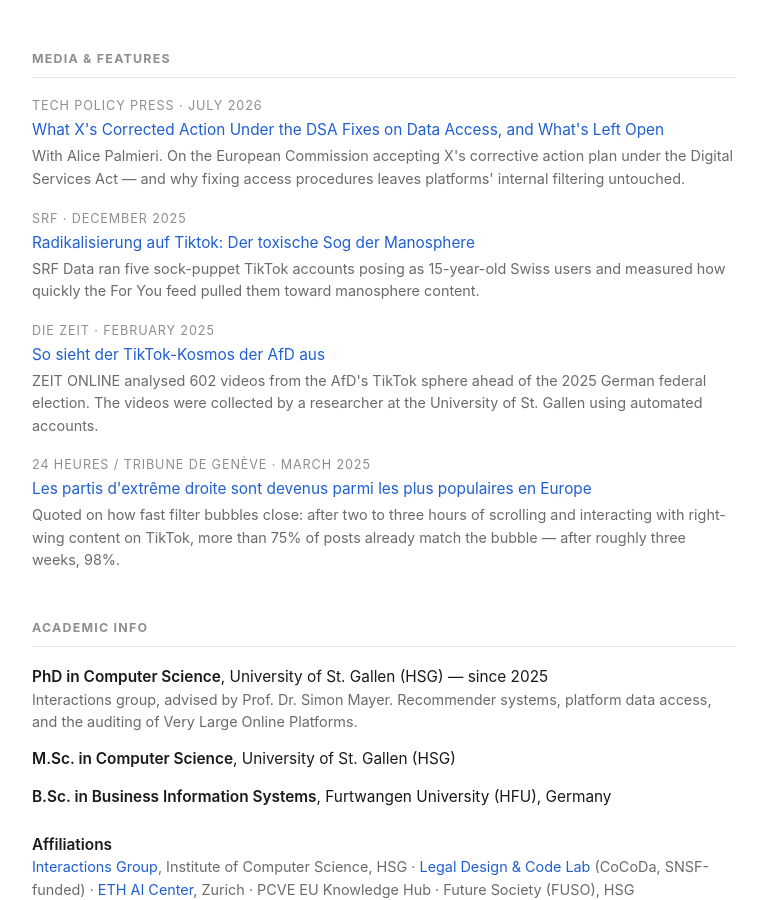
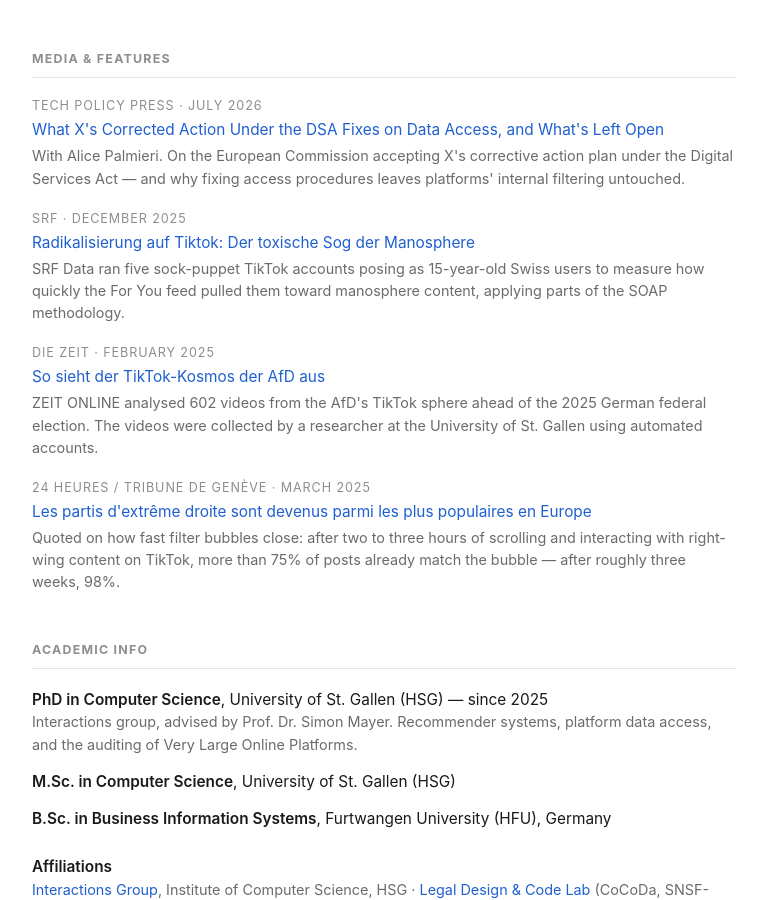
Before and after one commit to LukaBekavac/lukabekavac.github.io, a Jekyll site: the page index.html, which Jekyll copies as it is, in a window 1280 px wide and 900 px high, scrolled down 4236 px. Shown: the whole window, without its empty margins (256-1019 px from the left). Built offline with Jekyll 4.4.1, drawn with Linux system fonts in a browser that asks for light colours; some of the changed text lies outside the part shown.

Commit message:
Add confirmed conference dates and SRF methodology credit
RecSys 2026 runs 27 September - 2 October; CPDP ran 19-22 May 2026, so
that item is now past tense. The SRF Data investigation applied parts of
the SOAP methodology, which the entry now states.

Co-Authored-By: Claude Opus 5 <noreply@anthropic.com>
Claude-Session: https://claude.ai/code/session_015xQifCZHFkNog7jX6N9za1

```diff
--- a/index.html
+++ b/index.html
@@ -356,9 +356,9 @@ footer {
 <section id="news">
   <h2>News</h2>
   <ul class="news">
-    <li><span class="when">Sep 2026</span><span>Attending <a href="https://recsys.acm.org/">ACM RecSys 2026</a>.</span></li>
+    <li><span class="when">Sep 2026</span><span>Attending <a href="https://recsys.acm.org/">ACM RecSys 2026</a>, 27 September – 2 October.</span></li>
     <li><span class="when">Jul 2026</span><span>Wrote in <em>Tech Policy Press</em> on what X's DSA corrective action does and doesn't fix for researcher data access.</span></li>
-    <li><span class="when">2026</span><span>Speaking at <a href="https://www.cpdpconferences.org/">CPDP</a> (Computers, Privacy &amp; Data Protection).</span></li>
+    <li><span class="when">May 2026</span><span>Spoke at <a href="https://www.cpdpconferences.org/">CPDP</a> (Computers, Privacy &amp; Data Protection), 19–22 May.</span></li>
     <li><span class="when">2026</span><span>Paper at <strong>ACM FAccT 2026</strong> auditing what Meta and TikTok research APIs actually return.</span></li>
     <li><span class="when">2026</span><span><strong>SOAP</strong> published in <em>ACM Transactions on Recommender Systems</em>.</span></li>
   </ul>
@@ -547,8 +547,8 @@ footer {
     <li>
       <span class="outlet">SRF · December 2025</span>
       <a href="https://www.srf.ch/news/schweiz/radikalisierung-auf-tiktok-der-toxische-sog-der-manosphere">Radikalisierung auf Tiktok: Der toxische Sog der Manosphere</a>
-      <p class="note">SRF Data ran five sock-puppet TikTok accounts posing as 15-year-old Swiss users and measured how
-      quickly the For You feed pulled them toward manosphere content.</p>
+      <p class="note">SRF Data ran five sock-puppet TikTok accounts posing as 15-year-old Swiss users to measure how
+      quickly the For You feed pulled them toward manosphere content, applying parts of the SOAP methodology.</p>
     </li>
     <li>
       <span class="outlet">Die Zeit · February 2025</span>
```
